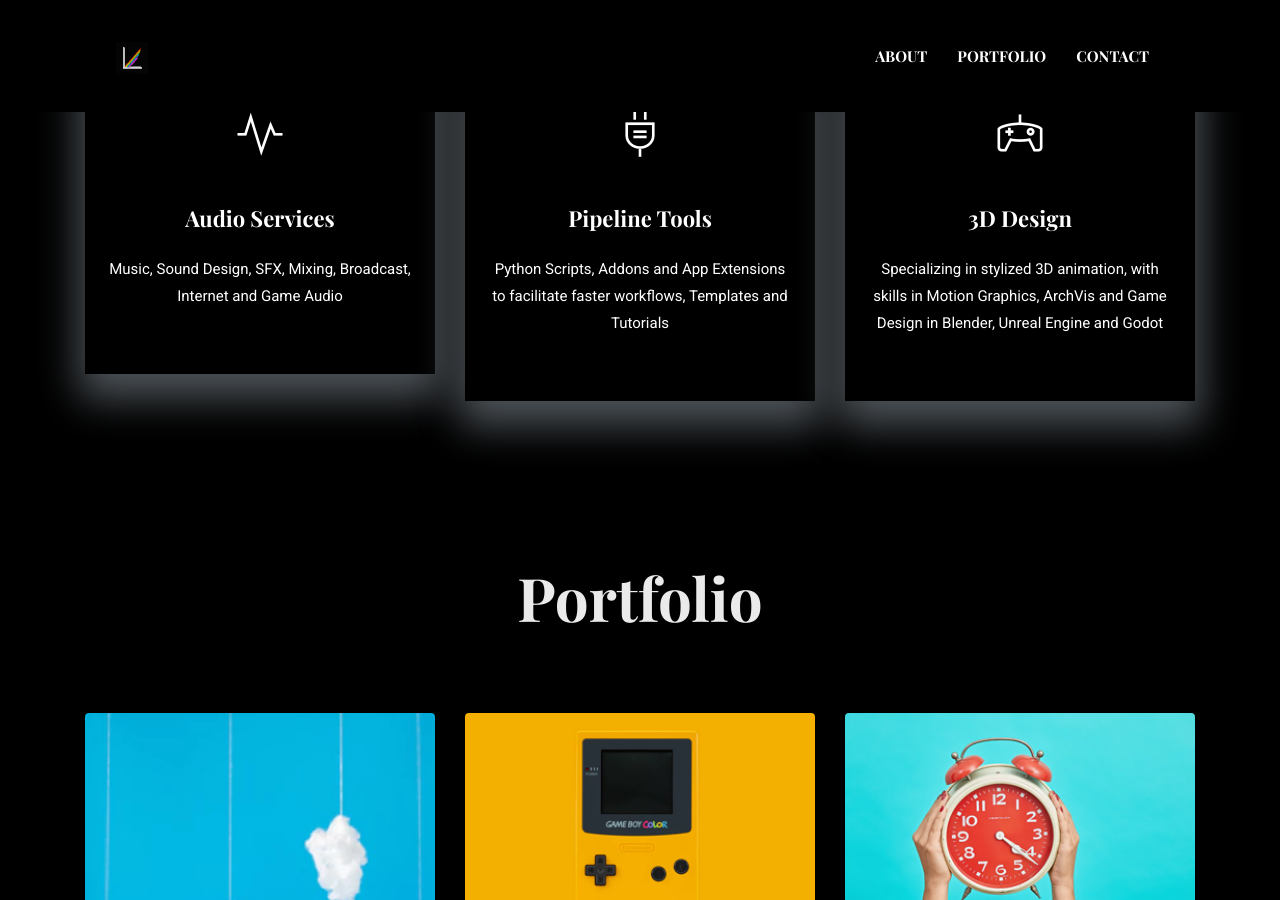
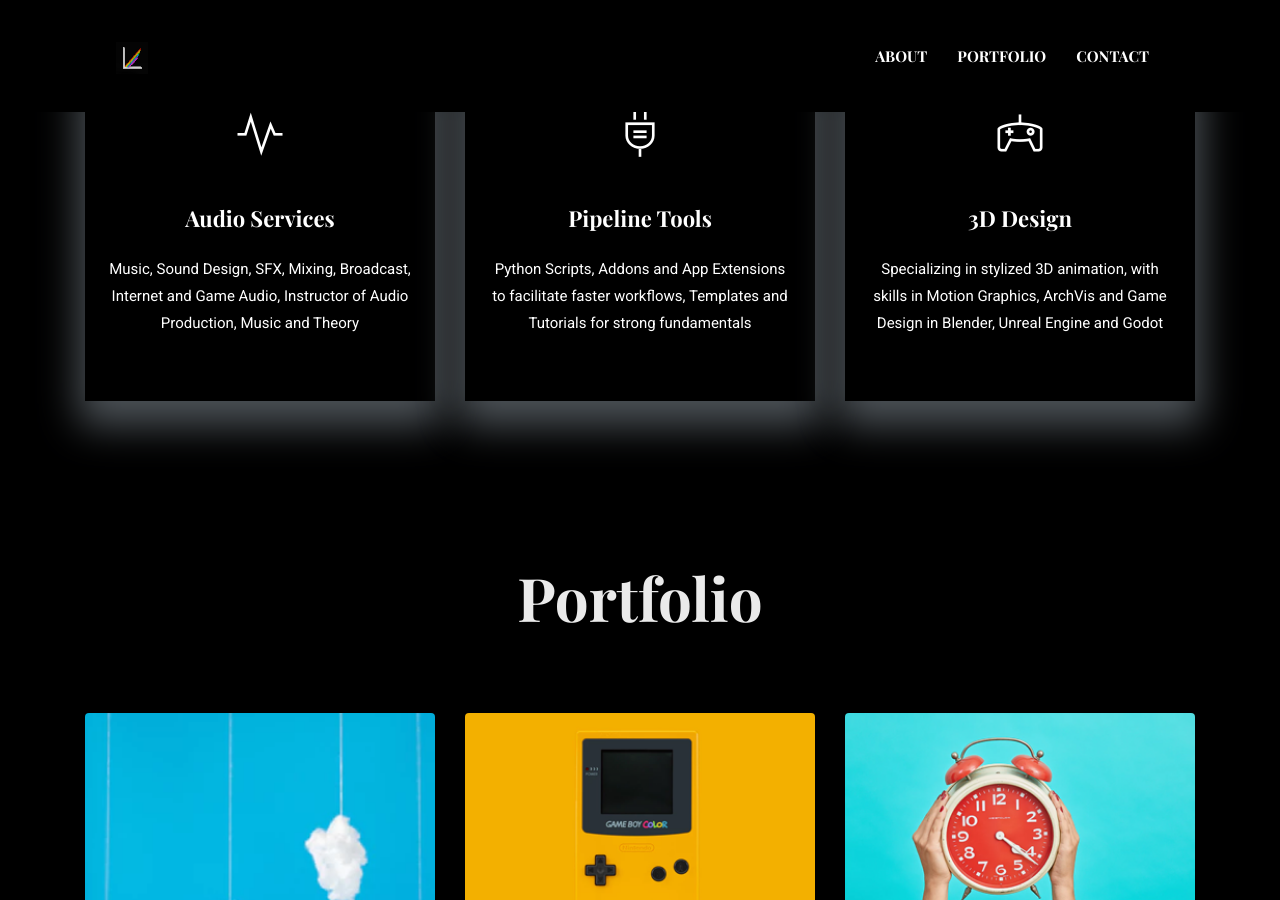
Before and after one commit to SpectralVectors/spectralvectors.github.io, a Jekyll site: the page built from index.html, in a window 1280 px wide and 900 px high, scrolled down 1481 px. Built offline with Jekyll 4.4.1, drawn with Linux system fonts in a browser that asks for light colours.

Commit message:
Update settings.yml

```diff
--- a/_data/settings.yml
+++ b/_data/settings.yml
@@ -138,13 +138,13 @@ services:
   - {
       name: Audio Services,
       icon: ti-pulse,
-      description: "Music, Sound Design, SFX, Mixing, Broadcast, Internet and Game Audio",
+      description: "Music, Sound Design, SFX, Mixing, Broadcast, Internet and Game Audio, Instructor of Audio Production, Music and Theory",
       active: true,
     }
   - {
       name: Pipeline Tools,
       icon: ti-plug,
-      description: "Python Scripts, Addons and App Extensions to facilitate faster workflows, Templates and Tutorials",
+      description: "Python Scripts, Addons and App Extensions to facilitate faster workflows, Templates and Tutorials for strong fundamentals",
       active: true,
     }
   - {
```
